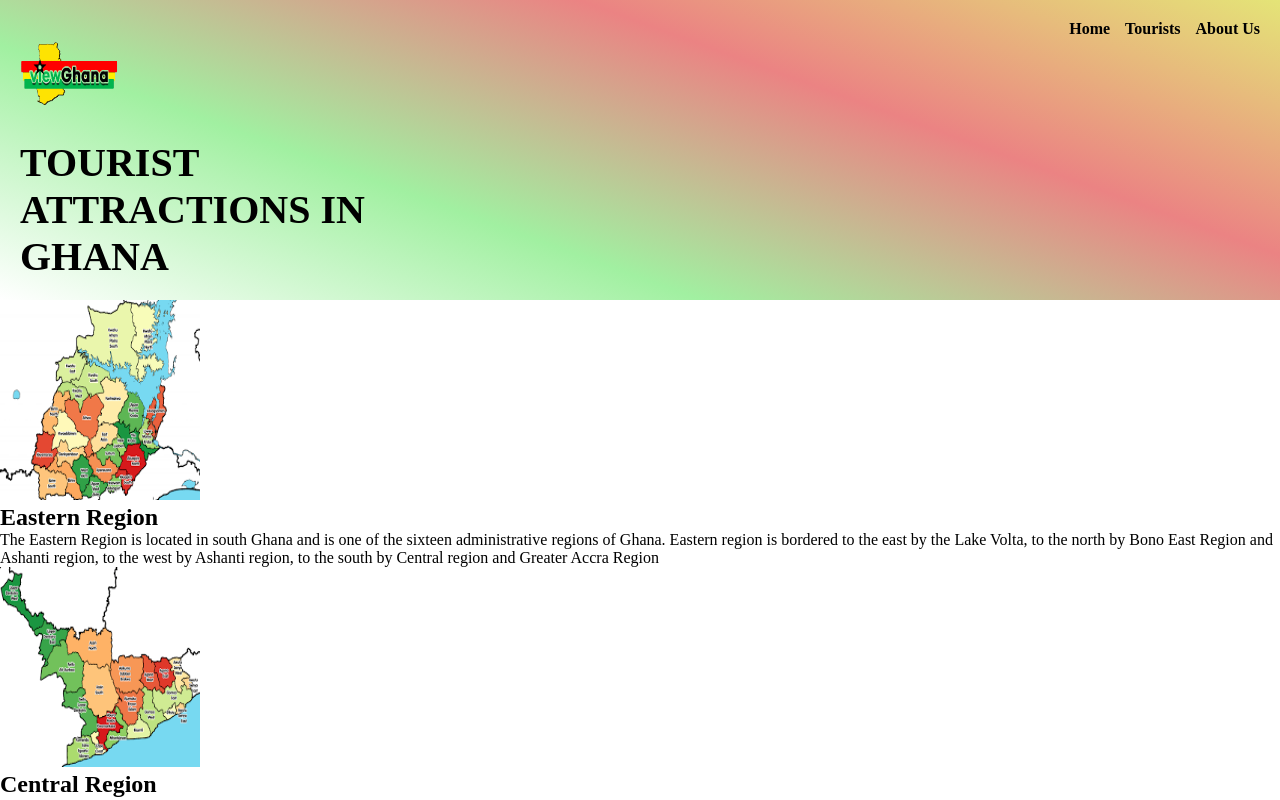
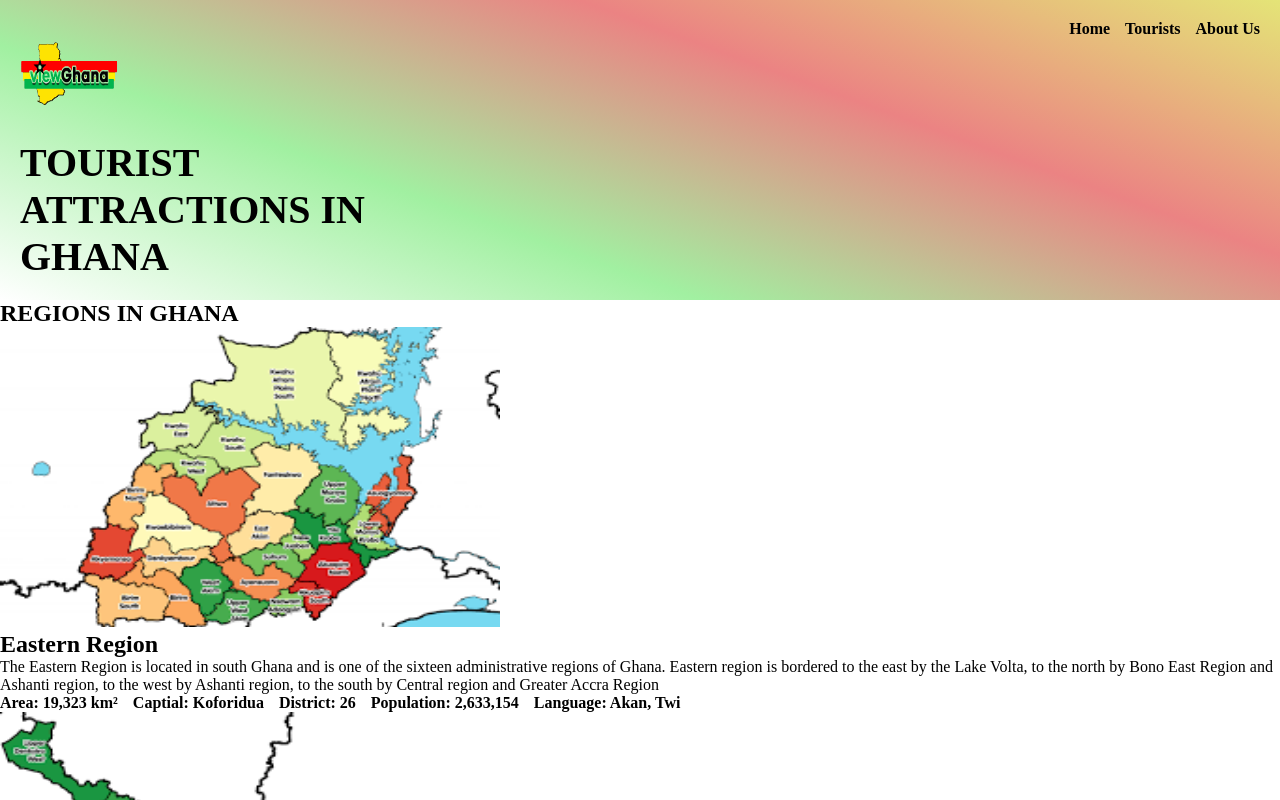
Before and after one commit to braincee/tourist-site, a Next.js app: page / in a window 1280 px wide. Shown: the top 800 px of the page. Built offline with nearby package versions, Linux system fonts and the light colour scheme.

Commit message:
render more data to the home page component

```diff
--- a/src/components/home/home-page.js
+++ b/src/components/home/home-page.js
@@ -3,15 +3,24 @@ import Image from "next/image";
 
 const HomePage = ({data}) => {
     return (
-        <>
+        <div className="home-body">
+          <h2>REGIONS IN GHANA</h2>
         {data.map((t) => (
-          <Link key={t.id} href={`/tourist-sites/${t.id}`} passHref>
-            <Image width={200} height={200} alt={t.id} src={t.image}/>
-            <h2>{t.title}</h2><p>{t.description}</p>
+          <Link key={t.id} href={`/tourist-sites/${t.id}`} passHref className="home-card">
+            <div className="image"><Image width={500} height={300} alt={t.id} src={t.image}/></div>
+            <div><h2>{t.title}</h2><p className="description">{t.description}</p>
+            <ul className="list">
+                <li>Area: {t.area}</li>
+                <li>Captial: {t.capital}</li>
+                <li>District: {t.district}</li>
+                <li>Population: {t.population}</li>
+                <li>Language: {t.language}</li>
+               </ul>
+            </div>
           </Link>
 
         ))}
-      </>
+      </div>
     );
 }
 
```
